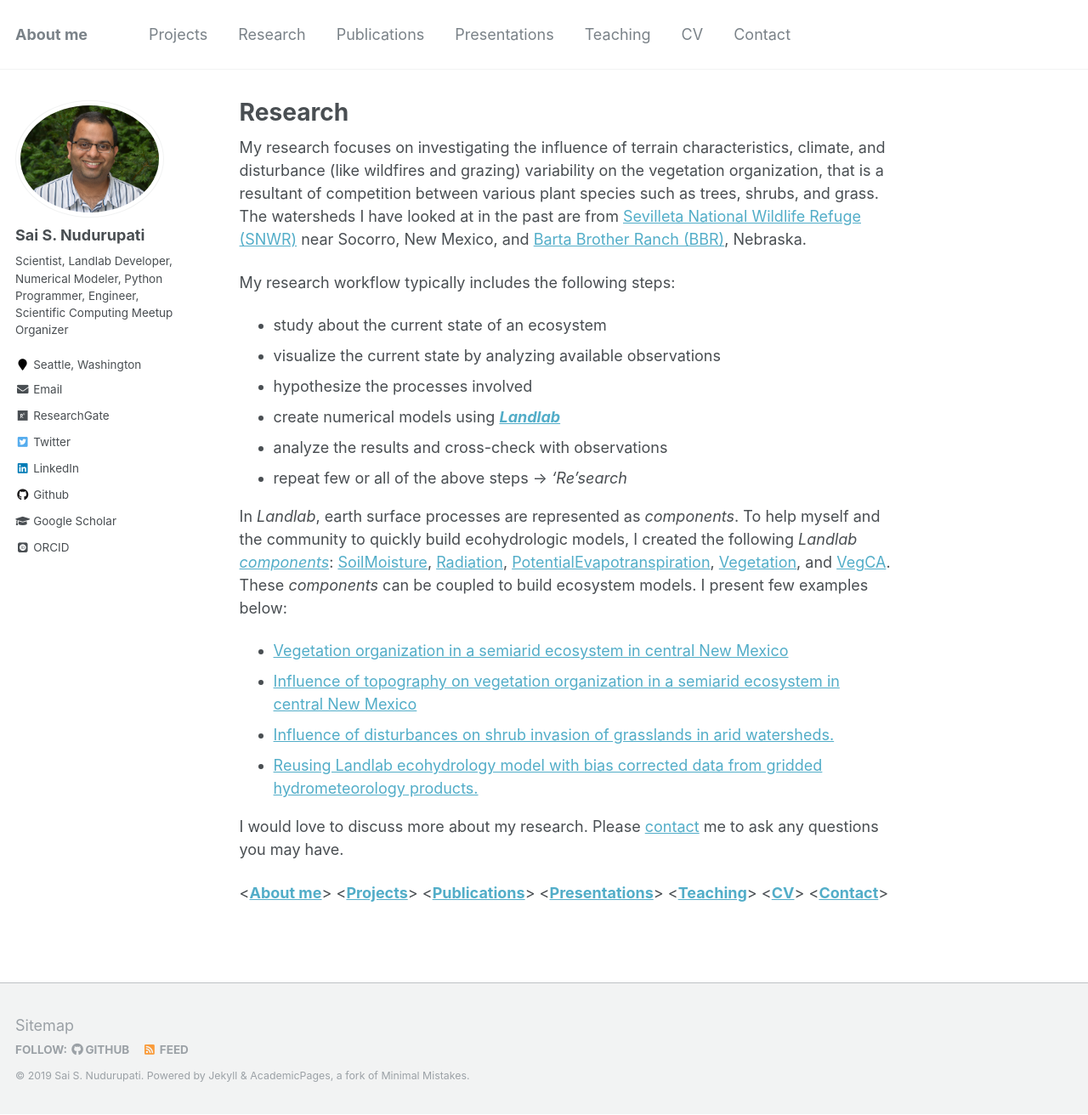
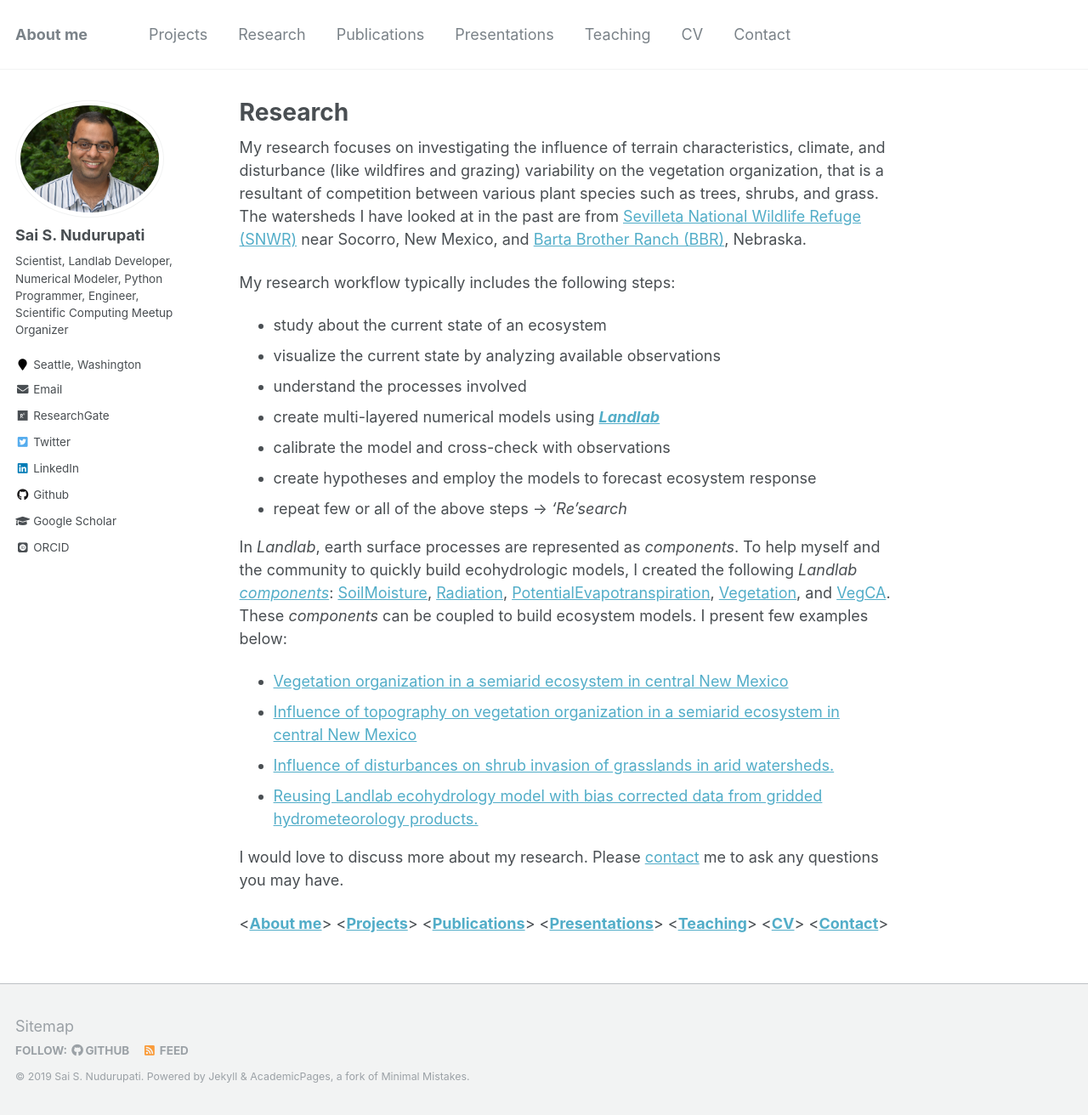
Before and after one commit to saisiddu/saisiddu.github.io, a Jekyll site: the page built from _pages/research.md, in a window 1280 px wide and 1312 px high. Shown: the whole window at 85% size. Built offline with Jekyll 4.4.1, drawn with Linux system fonts in a browser that asks for light colours; some web fonts are replaced.

Commit message:
Update research.md
- updated information about research workflows

```diff
--- a/_pages/research.md
+++ b/_pages/research.md
@@ -17,9 +17,10 @@ and [Barta Brother Ranch (BBR)](http://snr.unl.edu/aboutus/where/fieldsites/bart
 My research workflow typically includes the following steps:
 * study about the current state of an ecosystem
 * visualize the current state by analyzing available observations
-* hypothesize the processes involved
-* create numerical models using ***[Landlab]( http://landlab.github.io/#/)***
-* analyze the results and cross-check with observations
+* understand the processes involved
+* create multi-layered numerical models using ***[Landlab]( http://landlab.github.io/#/)***
+* calibrate the model and cross-check with observations
+* create hypotheses and employ the models to forecast ecosystem response
 * repeat few or all of the above steps -> *'Re'search*
 
 In *Landlab*, earth surface processes are represented as *components*.
```
